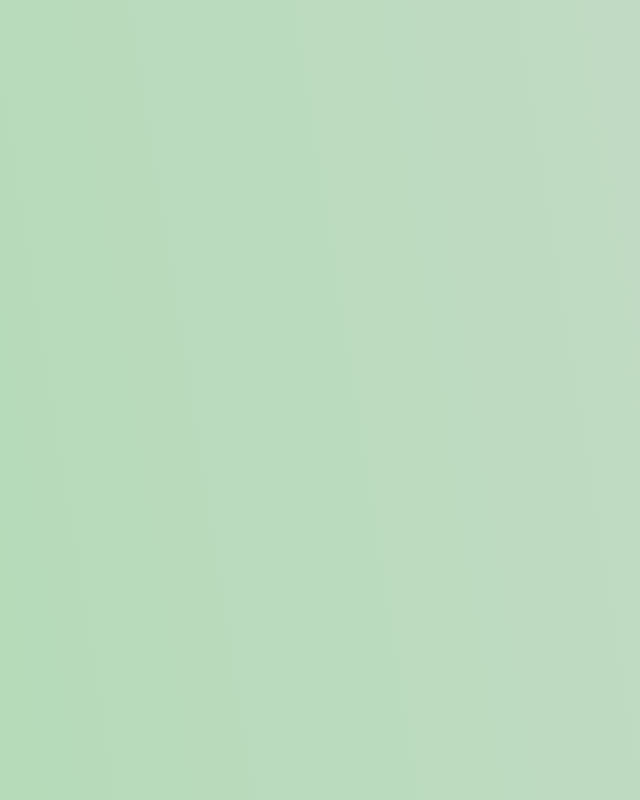
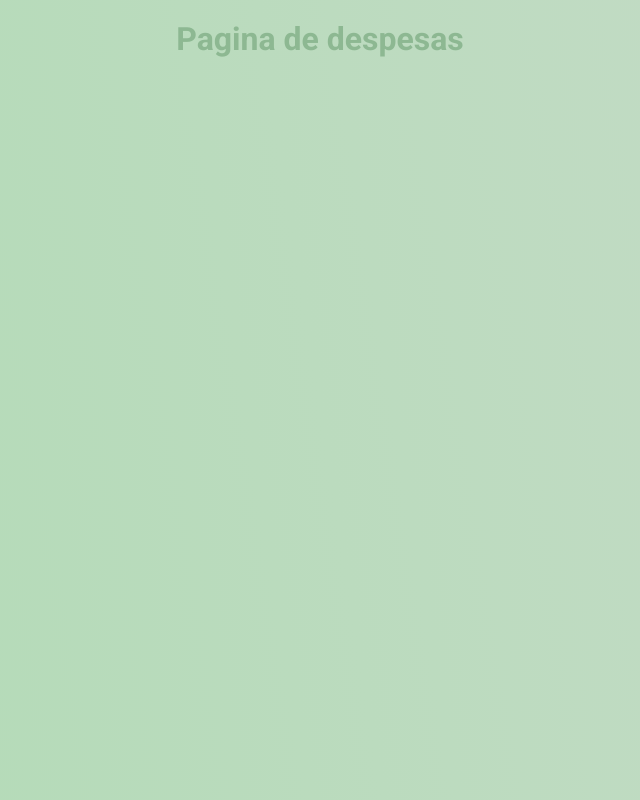
Before and after one commit to SundaeRaul/desafio3, a React (Create React App) app: page /Despesas in a window 1280 px wide. Shown: the whole page, without its empty margins (320-960 px from the left). Built offline with nearby package versions, Linux system fonts and the light colour scheme.

Commit message:
Adicionado pagina de despesas

```diff
--- a/src/components/Menu.jsx
+++ b/src/components/Menu.jsx
@@ -4,13 +4,14 @@ import { Link } from 'react-router-dom';
 
 import './Menu.css';
 
+
 function Menu(){
     return(
         <ul>
-            <li><Link to="/"> Sobre </Link></li>
+            <li><Link to="/Sobre"> Sobre </Link></li>
             <li><Link to="/Contato">Contato</Link></li>
-            <li><Link to="/"> Login </Link></li>
-            <li><Link to="/"> Cadastro </Link></li>
+            <li><Link to="/Login"> Login </Link></li>
+            <li><Link to="/Cadastro"> Cadastro </Link></li>
         </ul>
     );
 }
--- /dev/null
+++ b/src/pages/despesas.js
@@ -0,0 +1,14 @@
+import React from 'react';
+
+import { Link } from 'react-router-dom';
+
+function Despesas(){
+    return(
+        <div className="page">
+            <h1>Pagina de despesas</h1>
+
+        </div>
+    );
+}
+
+export default Despesas;
--- a/src/routes.js
+++ b/src/routes.js
@@ -5,6 +5,7 @@ import Contato from './pages/Contato';
 import Index from './pages/index';
 import Login from './pages/Login';
 import Sobre from './pages/Sobre';
+import Despesas from './pages/despesas';
 
 
 import { Switch, Route } from 'react-router-dom';
@@ -15,10 +16,11 @@ function Routes(){
     return(
         <Switch>
             <Route path="/" component={App} exact/>
+            <Route path="/Index" component={Index} />
+            <Route path="/Sobre" component={Sobre} />
             <Route path="/Contato" component={Contato} />
-            <Route path="/Index" component={Index} />
             <Route path="/Login" component={Login} />
-            <Route path="/Sobre" component={Sobre} />
+            <Route path="/Despesas" component={Despesas} />
 
         </Switch>
     );
--- a/src/styles/contato-estilo.css
+++ b/src/styles/contato-estilo.css
@@ -13,7 +13,7 @@ body{
 
 .page{
     width: 100%;
-    height: 83vh;
+    height: calc(100% - 50px);
     display: flex;
     justify-content: center;
     align-items: center;
```
